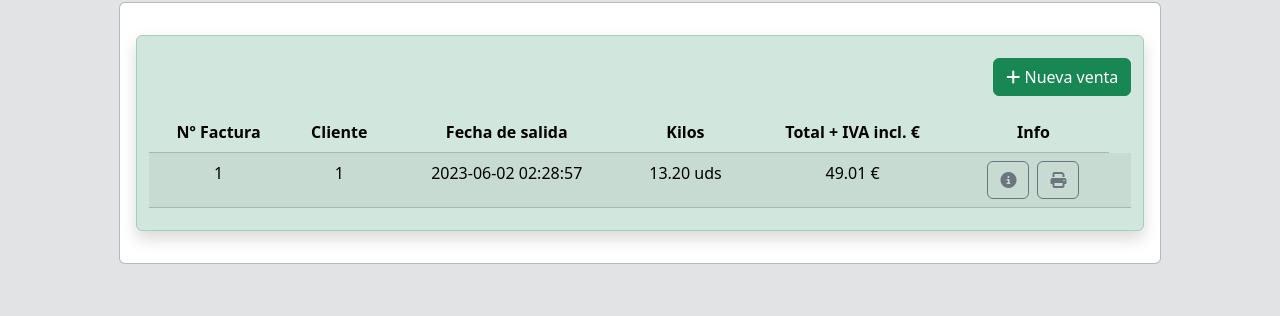
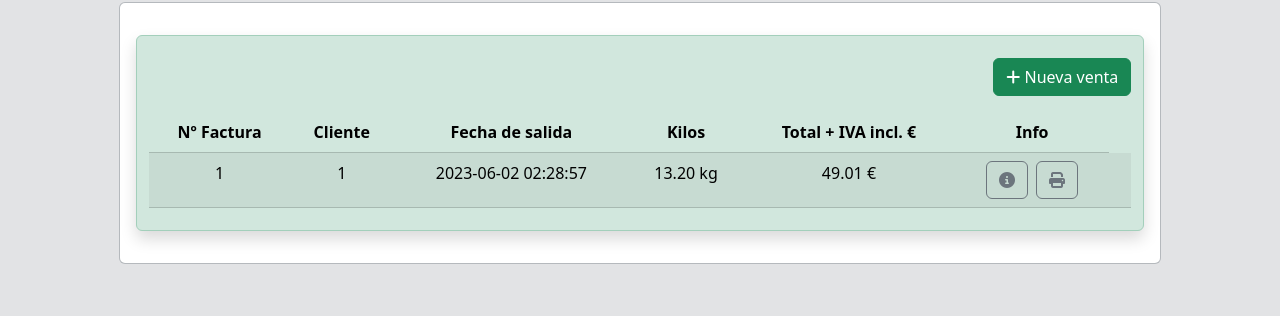
Before and after one commit to Vicent-C/Stockage-TPV, a PHP site: page /tcpdf/venta.php in a window 1280 px wide. Shown: the part 174-490 px from the top of the page. Run offline with PHP 8.4, Linux system fonts and the light colour scheme; the visitor is signed in with stand-in values (Sample User, id 1); data comes from the database, SQL or seed files in the repository; data that the repository does not hold is empty; some libraries are stand-ins or nearby versions.

Commit message:
Cambio en venta.php

```diff
--- a/www/venta.php
+++ b/www/venta.php
@@ -105,7 +105,7 @@ $stmt1 = $connect->query($consulta);
                               echo     "<td>" . $row['num_factura'] . "</td>";
                               echo     "<td>" . $row['cliente'] . "</td>";
                               echo     "<td>" . $row['fecha_salida'] . "</td>";
-                              echo     "<td>" . $cantidadUnid . " uds</td>";
+                              echo     "<td>" . $cantidadUnid . " kg</td>";
                               echo     "<td>" . round($rowSuma['total'],2) . " €</td>";
                               echo     "<td><a id='' href='./includes/verfactura.php?factura=" . $row['num_factura'] . "' role='button' class='btn btn-outline-secondary' data-toggle='modal'><i class='fa-sharp fa-solid fa-circle-info'></i></a><a href='./includes/generarticket.php?factura=" . $row['num_factura'] . "' role='button' class='btn btn-outline-secondary ms-2' data-toggle='modal'><i class='fas fa-print'></i></a></td>";
                               echo     "<td></td>";
```
